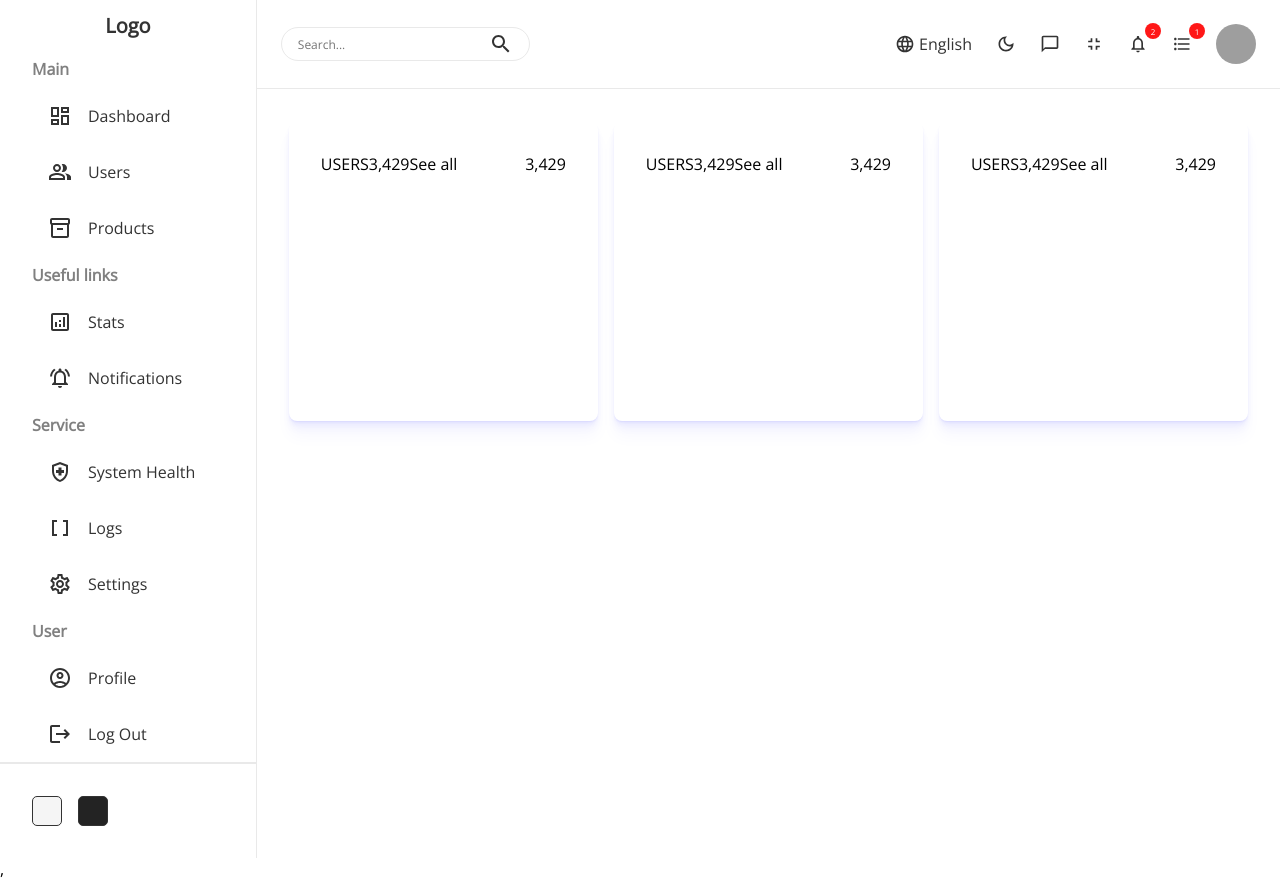
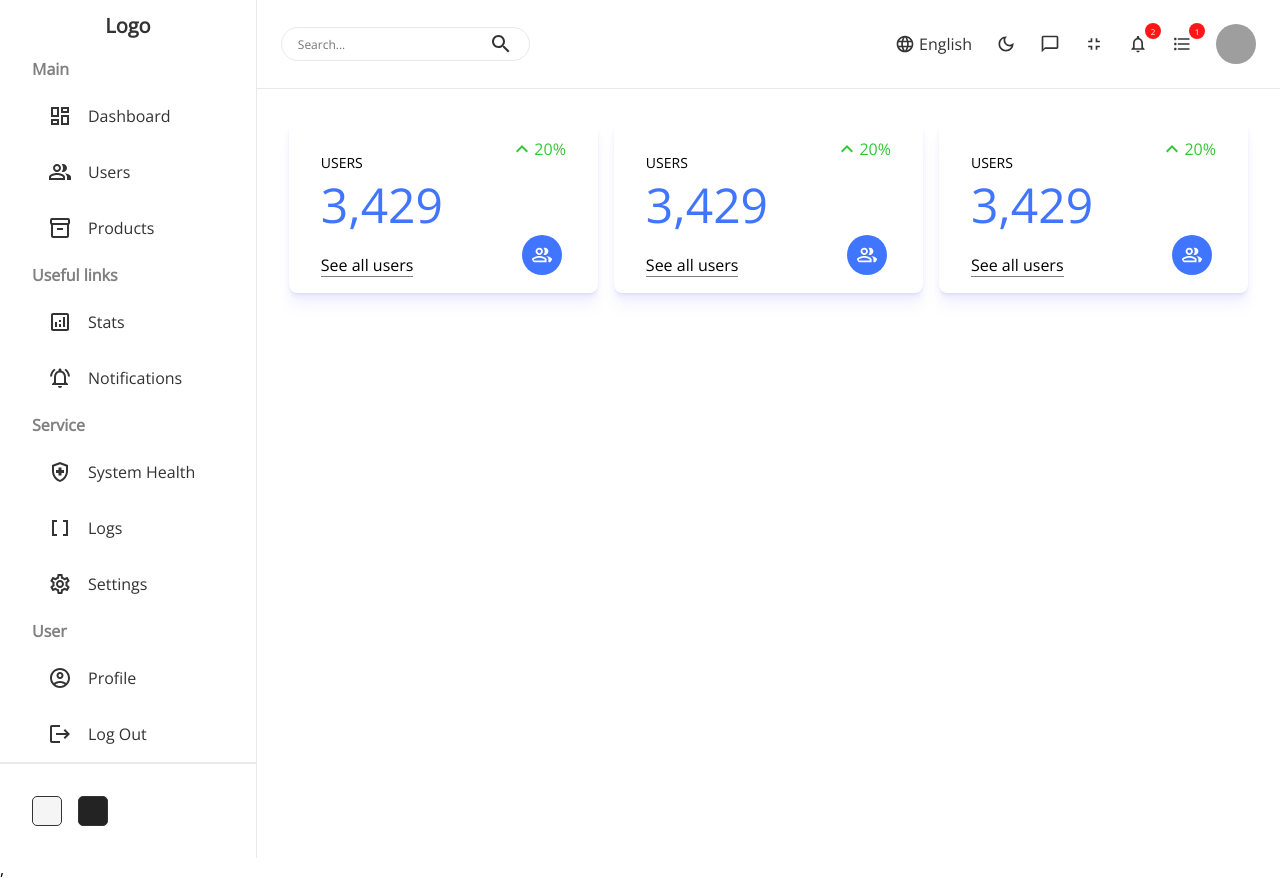
Before and after one commit to DigytUX/material-dashboard, a React (Create React App) app in the folder frontend/: page / in a window 1280 px wide. Built offline with nearby package versions, Linux system fonts and the light colour scheme; grey boxes are pictures that could not be loaded.

Commit message:
Added more styles

```diff
--- a/frontend/src/components/SideBar/SideBar.jsx
+++ b/frontend/src/components/SideBar/SideBar.jsx
@@ -2,7 +2,6 @@ import React from 'react'
 import './sidebar.scss'
 import DashboardOutlinedIcon from '@mui/icons-material/DashboardOutlined';
 import PeopleAltOutlinedIcon from '@mui/icons-material/PeopleAltOutlined';
-import SignalCellularAltIcon from '@mui/icons-material/SignalCellularAlt';
 import Inventory2OutlinedIcon from '@mui/icons-material/Inventory2Outlined';
 import AnalyticsOutlinedIcon from '@mui/icons-material/AnalyticsOutlined';
 import NotificationsActiveOutlinedIcon from '@mui/icons-material/NotificationsActiveOutlined';
--- a/frontend/src/components/SideBar/sidebar.scss
+++ b/frontend/src/components/SideBar/sidebar.scss
@@ -45,7 +45,7 @@
                     }
                 }
                 &:hover {
-                    background-color:rgb(30, 0, 255);
+                    background-color:rgb(0, 72, 255);
                     color:white;
                     .icon {
                         color:white;
--- a/frontend/src/components/Widget/Widget.jsx
+++ b/frontend/src/components/Widget/Widget.jsx
@@ -1,4 +1,6 @@
 import React from 'react'
+import KeyboardArrowUpOutlinedIcon from '@mui/icons-material/KeyboardArrowUpOutlined'
+import PeopleAltOutlinedIcon from '@mui/icons-material/PeopleAltOutlined'
 import './widget.scss'
 
 export default function Widget(){
@@ -7,11 +9,15 @@ export default function Widget(){
             <div className="widget shadow">
                 <div className="left">
                     <span className="title">USERS</span>
-                    <span className="title">3,429</span>
-                    <span className="title">See all</span>
+                    <div className="counter">3,429</div>
+                    <span className="link">See all users</span>
                 </div>
                 <div className="right">
-                    <span className="title">3,429</span>
+                    <div className="percentage positive">
+                        <KeyboardArrowUpOutlinedIcon />
+                        20%
+                    </div>
+                    <PeopleAltOutlinedIcon className="icon" />
                 </div>
             </div>
         </>
--- a/frontend/src/components/Widget/widget.scss
+++ b/frontend/src/components/Widget/widget.scss
@@ -1,12 +1,59 @@
 .widget {
     display:flex;
     justify-content: space-between;
-
     flex:1;
     padding:2em;
     background-color:rgb(255, 255, 255);
     border-radius:0.5em;
-    height:300px;
+    height:auto;
+    position:relative;
+    .left, .righht {
+        display:flex;
+        flex-direction: column;
+        justify-content:space-between;
+    }
+    .title {
+        font-size:14px;
+    }
+    .counter {
+        font-size:48px;
+        margin-bottom:.5em;
+        color:rgb(63, 117, 255);
+    }
+    .link {
+        width:max-content;
+        font: size 12px;
+        border-bottom:1px solid gray;
+        position:absolute;
+        bottom:1em;
+        left:2em;
+    }
+    .percentage {
+        display:flex;
+        align-items: center;
+        font-size:16px;
+        position:absolute;
+        top:1em;
+        right:2em;
+        &.positive {
+            color:rgb(52, 199, 52);
+        }
+        &.negative {
+            color:rgb(255, 41, 41);
+        }
+    }
+    .icon {
+        font-size:18px;
+        background:rgb(63, 117, 255);
+        color:white;
+        width:40px;
+        height:40px;
+        padding:0.5em;
+        border-radius: 50%;
+        position:absolute;
+        bottom:1em;
+        right:2em;
+    }
 }
 
 .shadow {
@@ -14,5 +61,5 @@
                 0 2px 2px rgba(0, 30, 255,0.03),
                 0 4px 4px rgba(0, 30, 255,0.03),
                 0 8px 8px rgba(0, 30, 255,0.03),
-                 0 16px 16px rgba(0, 30, 255,0.03);
+                0 16px 16px rgba(0, 30, 255,0.03);
 }
```
